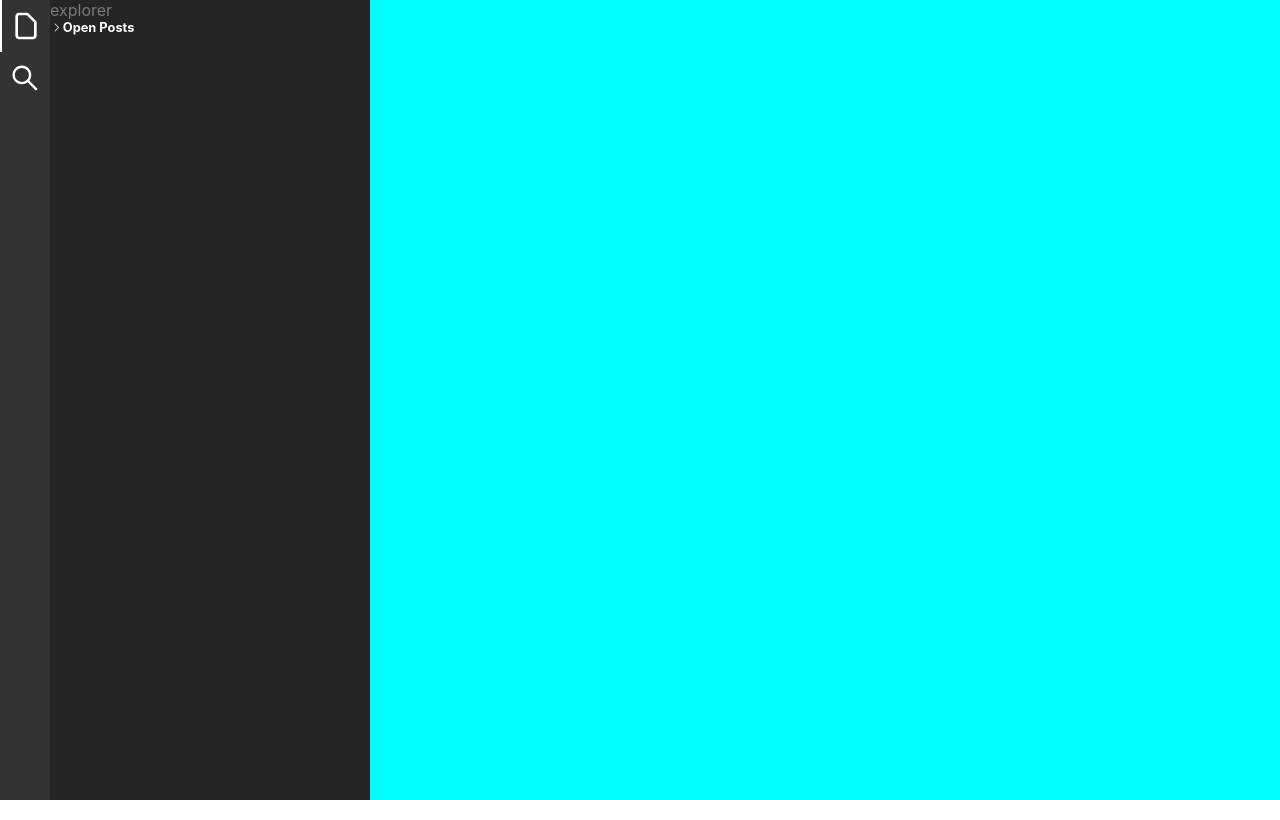
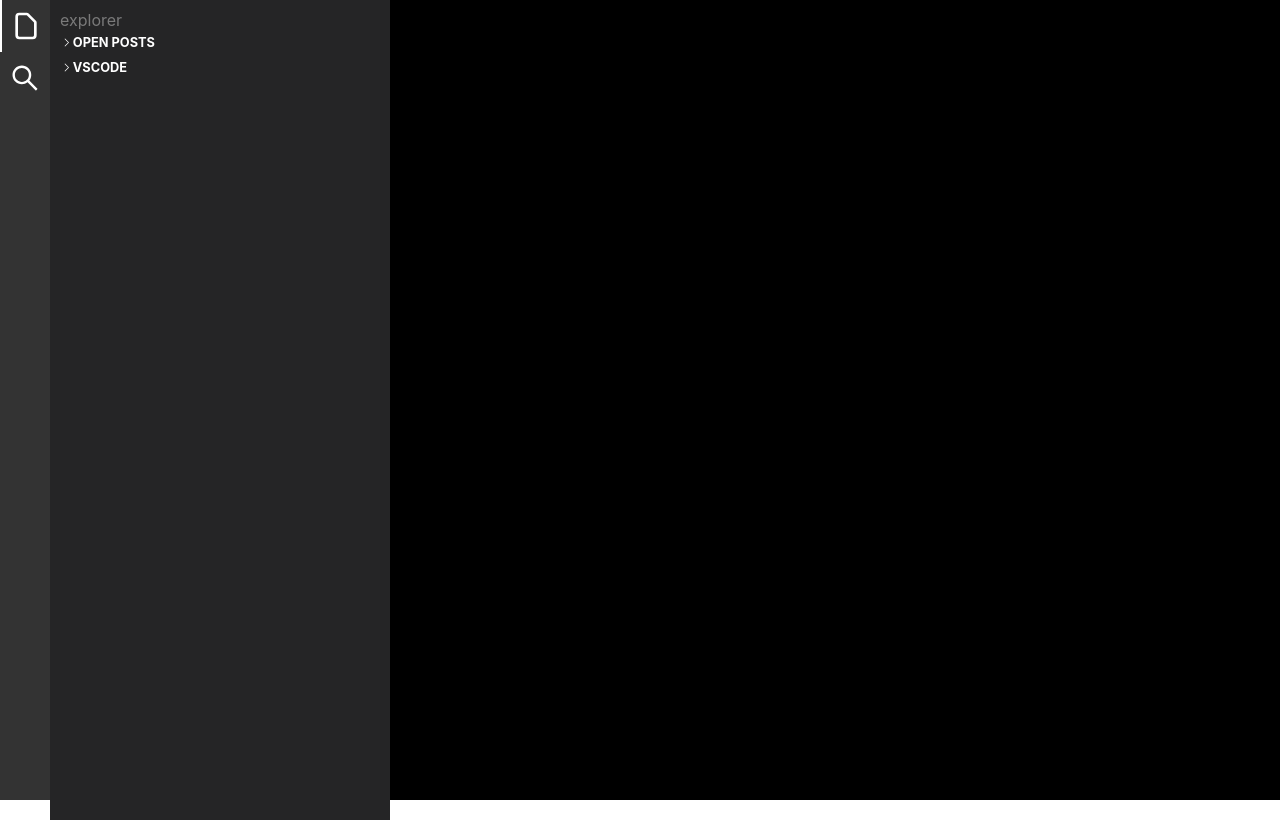
Before and after one commit to JaeWonLee3003/vs-blog, a React (Create React App) app: page / in a window 1280 px wide. Built offline with nearby package versions, Linux system fonts and the light colour scheme.

Commit message:
Addtoggle

```diff
--- a/src/components/Accordion.js
+++ b/src/components/Accordion.js
@@ -1,8 +1,8 @@
 import React, { useState } from "react";
 import styled from "styled-components";
-import { VscChevronRight } from "react-icons/vsc";
+import { VscChevronRight, VscChevronDown } from "react-icons/vsc";
 
-function Accordion({ title, children }) {
+function Accordion({ title, children, isBold }) {
   const [expended, setExpended] = useState(false);
 
   return (
@@ -12,10 +12,10 @@ function Accordion({ title, children }) {
           setExpended(!expended);
         }}
       >
-        <VscChevronRight />
-        <sapn>{title}</sapn>
+        {expended ? <VscChevronDown /> : <VscChevronRight />}
+        <sapn>{title ? <strong>{title}</strong> : title}</sapn>
       </AccordionWrap>
-      {expended && <div>{children}</div>}
+      {expended && <AccordionContentWrap>{children}</AccordionContentWrap>}
     </>
   );
 }
@@ -25,10 +25,16 @@ const AccordionWrap = styled.div`
   display: flex;
   align-items: center;
   color: white;
-  font-weight: bold;
   font-size: 0.8rem;
+  padding: 5px 0px;
+
+  cursor: pointer;
 
   > span {
     padding-left: 5px;
   }
 `;
+
+const AccordionContentWrap = styled.div`
+  padding: 5px 0px 0px 20px;
+`;
--- a/src/components/Main.js
+++ b/src/components/Main.js
@@ -8,10 +8,28 @@ const listArr = [
   {
     icon: <HiOutlineDocument size={32} />,
     path: "explorer",
+    content: (
+      <>
+        <Accordion title="OPEN POSTS" isBold={true}>
+          <Accordion title="📂VSCODE" isBold={true}>
+            &nbsp;&nbsp;&nbsp;&nbsp;📝asdadsads
+          </Accordion>
+        </Accordion>
+        <Accordion title="VSCODE">
+          <Accordion title="📂VSCODE">
+            &nbsp;&nbsp;&nbsp;&nbsp;📝asdadsads
+          </Accordion>
+          <Accordion title="📂VSCODE">
+            &nbsp;&nbsp;&nbsp;&nbsp;📝asdasd
+          </Accordion>
+        </Accordion>
+      </>
+    ),
   },
   {
     icon: <AiOutlineSearch size={32} />,
     path: "search",
+    content: <p>111</p>,
   },
 ];
 
@@ -34,8 +52,8 @@ function Main() {
 
       {selected !== null && listArr[selected] && (
         <LeftContent>
-          <p>{listArr[selected]?.path}</p>
-          <Accordion title="Open Posts">내용</Accordion>
+          <p>{listArr[selected].path}</p>
+          {listArr[selected].content}
         </LeftContent>
       )}
     </Warp>
@@ -47,7 +65,7 @@ export default Main;
 const Warp = styled.div`
   display: flex;
   height: 100vh;
-  background-color: aqua;
+  background-color: rgb(0, 0, 0);
 `;
 const LeftBar = styled.div`
   height: 100%;
@@ -69,6 +87,7 @@ const LeftContent = styled.div`
   width: 320px;
   height: 100%;
   background-color: #252526;
+  padding: 10px;
 
   > p {
     color: #7a7a7a;
```
